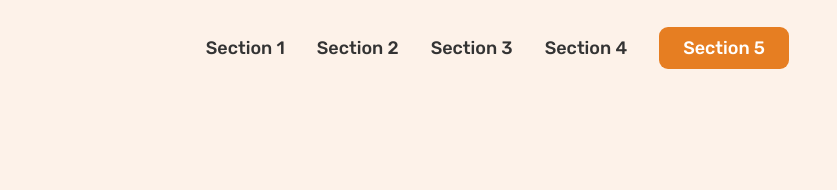
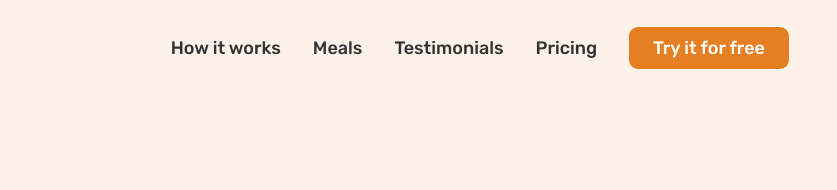
Before and after one commit to saalua/omnifood-landing, a plain HTML site: page index.html in a window 1280 px wide. Shown: the top 190 px of the page, 443-1280 px from the left. Drawn offline with nearby package versions, Linux system fonts and the light colour scheme.

Commit message:
finish desktop version

```diff
--- a/index.html
+++ b/index.html
@@ -21,11 +21,11 @@
         </a>
         <nav class="main-nav">
             <ul class="main-nav-list">
-                <li><a href="#" class="main-nav-link">Section 1</a></li>
-                <li><a href="#" class="main-nav-link">Section 2</a></li>
-                <li><a href="#" class="main-nav-link">Section 3</a></li>
-                <li><a href="#" class="main-nav-link">Section 4</a></li>
-                <li><a href="#" class="main-nav-link nav-cta">Section 5</a></li>
+                <li><a href="#" class="main-nav-link">How it works</a></li>
+                <li><a href="#" class="main-nav-link">Meals</a></li>
+                <li><a href="#" class="main-nav-link">Testimonials</a></li>
+                <li><a href="#" class="main-nav-link">Pricing</a></li>
+                <li><a href="#" class="main-nav-link nav-cta">Try it for free</a></li>
             </ul>
         </nav>
     </header>
```
